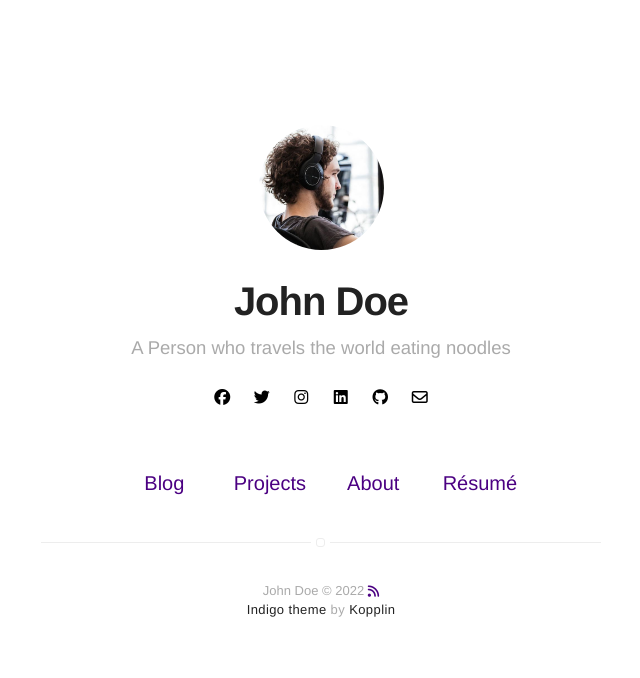
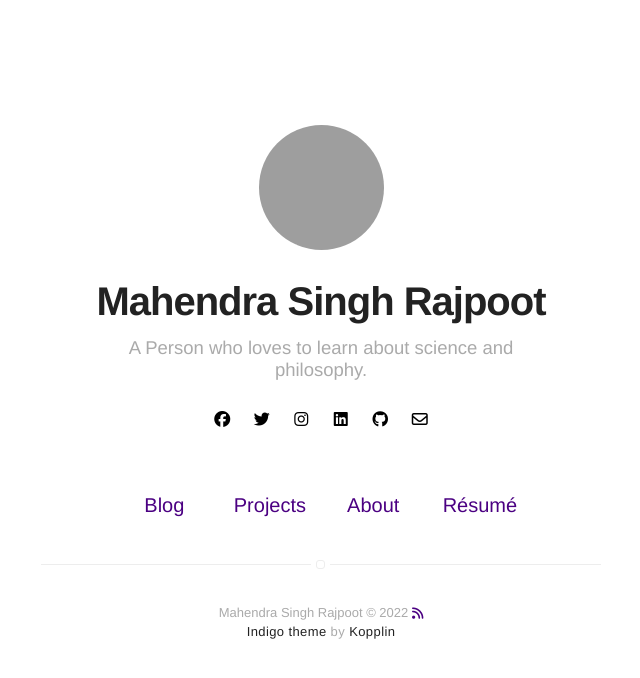
Before and after one commit to mahii6991/mahii6991.github.io, a Jekyll site: the page built from index.html, in a window 1280 px wide. Shown: the top 678 px of the page, without its empty margins (319-959 px from the left). Built offline with Jekyll 4.4.1, drawn with Linux system fonts in a browser that asks for light colours; nearby versions of some CDN libraries.

Commit message:
adding profile picture

```diff
--- a/_config.yml
+++ b/_config.yml
@@ -1,6 +1,6 @@
 # main text of home
-title: John Doe
-bio: A Person who travels the world eating noodles
+title: Mahendra Singh Rajpoot
+bio: A Person who loves to learn about science and philosophy.
 
 # twitter summary info
 description: A blog about technology and stuff related
@@ -8,7 +8,7 @@
 # if it's an external image, update below for true
 # better with square images
 external-image: false
-picture: assets/images/profile.jpg
+picture: assets/images/my_profile.jpg
 
 # your site color theme, true for dark theme,
 # false to light theme, auto to switch with system.
@@ -20,7 +20,7 @@
 resume-external: true
 resume-url: https://google.com/?q=my+resume
 
-url: https://sergiokopplin.github.io/indigo
+url: http://mahii6991.github.io
 # your url: https://USERNAME.github.io
 
 permalink: /:title/
```
Also changed, not shown: 1 other file.
